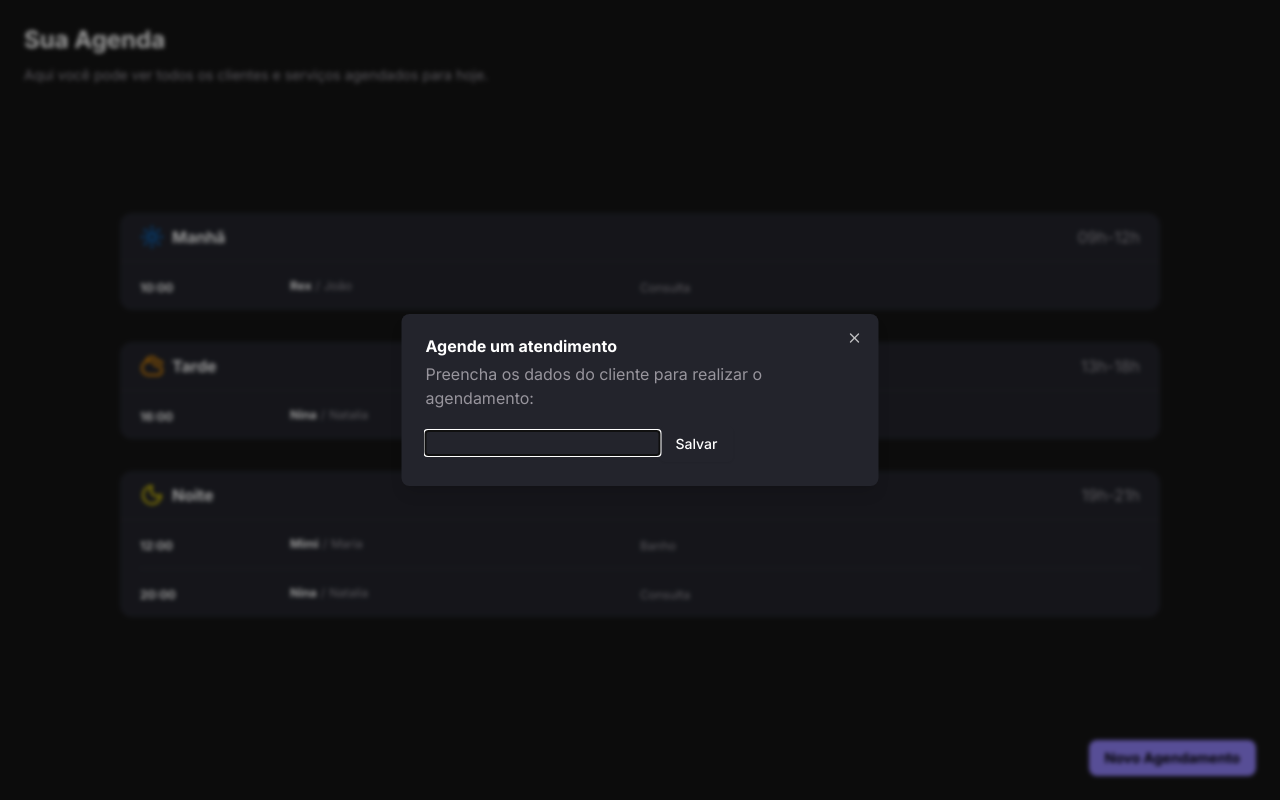
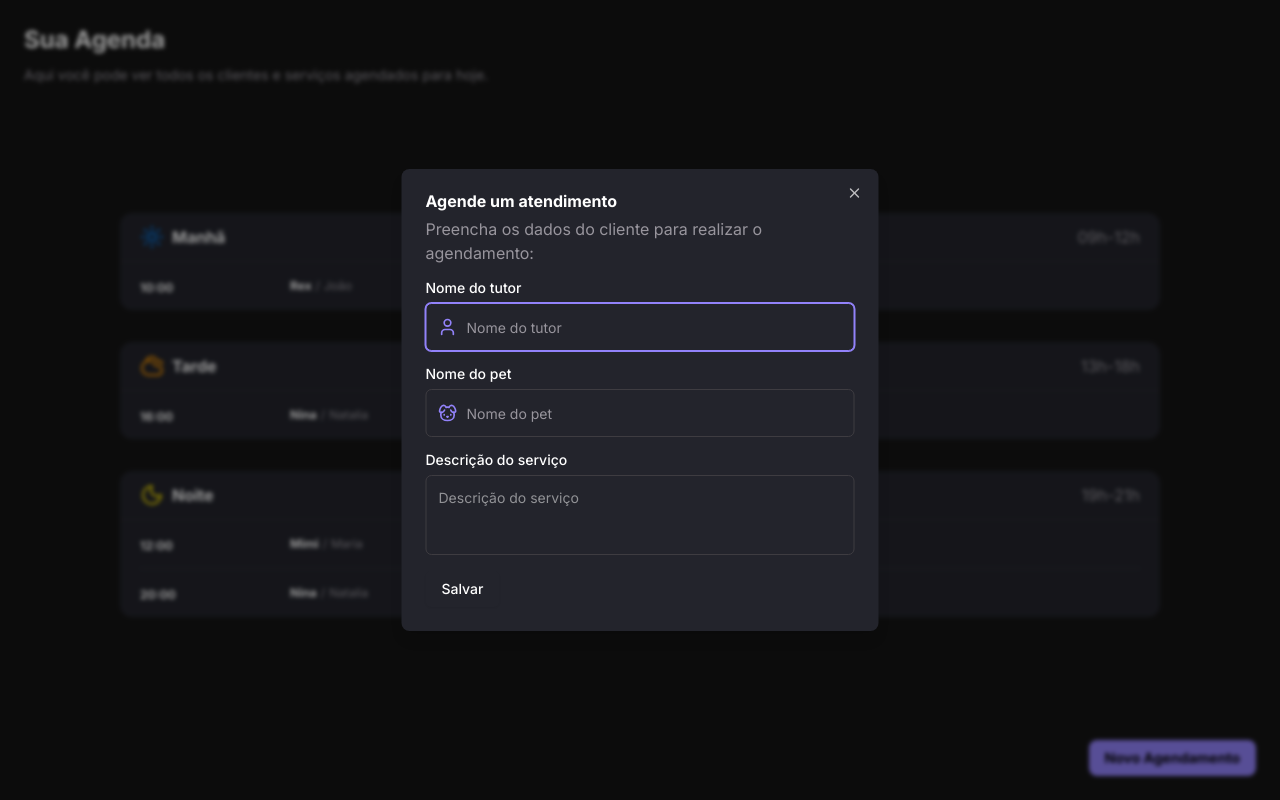
Before and after one commit to Kelwyn02/petshop, a Next.js app: page / in a window 1280 px wide. Both pictures are taken after a click on the button "Novo Agendamento". Built offline with nearby package versions, Linux system fonts and the light colour scheme.

Commit message:
AppointmentForm inputs

```diff
--- a/src/components/AppointmentForm.tsx
+++ /dev/null
@@ -1,66 +0,0 @@
-'use client';
-
-import z from 'zod';
-import { Button } from './ui/button';
-import {
-  Dialog,
-  DialogContent,
-  DialogDescription,
-  DialogHeader,
-  DialogTitle,
-  DialogTrigger,
-} from './ui/dialog';
-import { useForm } from 'react-hook-form';
-import { zodResolver } from '@hookform/resolvers/zod';
-import { Form } from './ui/form';
-
-const appointmentFormSchema = z.object({
-  tutorName: z.string().min(3, 'O nome do tutor é obrigatório'),
-  petName: z.string().min(11, 'O nome do pet é obrigatório'),
-  phone: z.string().min(3, 'O telefone é obrigatório'),
-  description: z.string().min(3, 'A descrição é obrigatória'),
-});
-
-type appointmentFormValues = z.infer<typeof appointmentFormSchema>;
-
-export function AppointmentForm() {
-  const form = useForm<appointmentFormValues>({
-    resolver: zodResolver(appointmentFormSchema),
-    defaultValues: {
-      tutorName: '',
-      petName: '',
-      phone: '',
-      description: '',
-    },
-  });
-
-  const onSubmit = (data: appointmentFormValues) => {
-    console.log(data);
-  };
-
-  return (
-    <Dialog>
-      <DialogTrigger asChild>
-        <Button variant="brand">Novo Agendamento</Button>
-      </DialogTrigger>
-      <DialogContent
-        variant="appointment"
-        overlayVariant="blurred"
-        showCloseButton
-      >
-        <DialogHeader>
-          <DialogTitle size="modal">Agende um atendimento</DialogTitle>
-          <DialogDescription size="modal">
-            Preencha os dados do cliente para realizar o agendamento:
-          </DialogDescription>
-        </DialogHeader>
-        <Form {...form}>
-          <form onSubmit={form.handleSubmit(onSubmit)}>
-            <input {...form.register('tutorName')} type="text" />
-            <Button type="submit">Salvar</Button>
-          </form>
-        </Form>
-      </DialogContent>
-    </Dialog>
-  );
-}
--- /dev/null
+++ b/src/components/AppointmentForm/index.tsx
@@ -0,0 +1,150 @@
+'use client';
+
+import z from 'zod';
+import { Button } from '../ui/button';
+import {
+  Dialog,
+  DialogContent,
+  DialogDescription,
+  DialogHeader,
+  DialogTitle,
+  DialogTrigger,
+} from '../ui/dialog';
+import { useForm } from 'react-hook-form';
+import { zodResolver } from '@hookform/resolvers/zod';
+import {
+  Form,
+  FormControl,
+  FormField,
+  FormItem,
+  FormLabel,
+  FormMessage,
+} from '../ui/form';
+import { Dog, User } from 'lucide-react';
+import { Input } from '../ui/input';
+import { Textarea } from '../ui/textarea';
+
+const appointmentFormSchema = z.object({
+  tutorName: z.string().min(3, 'O nome do tutor é obrigatório'),
+  petName: z.string().min(11, 'O nome do pet é obrigatório'),
+  phone: z.string().min(3, 'O telefone é obrigatório'),
+  description: z.string().min(3, 'A descrição é obrigatória'),
+});
+
+type appointmentFormValues = z.infer<typeof appointmentFormSchema>;
+
+export function AppointmentForm() {
+  const form = useForm<appointmentFormValues>({
+    resolver: zodResolver(appointmentFormSchema),
+    defaultValues: {
+      tutorName: '',
+      petName: '',
+      phone: '',
+      description: '',
+    },
+  });
+
+  const onSubmit = (data: appointmentFormValues) => {
+    console.log(data);
+  };
+
+  return (
+    <Dialog>
+      <DialogTrigger asChild>
+        <Button variant="brand">Novo Agendamento</Button>
+      </DialogTrigger>
+      <DialogContent
+        variant="appointment"
+        overlayVariant="blurred"
+        showCloseButton
+      >
+        <DialogHeader>
+          <DialogTitle size="modal">Agende um atendimento</DialogTitle>
+          <DialogDescription size="modal">
+            Preencha os dados do cliente para realizar o agendamento:
+          </DialogDescription>
+        </DialogHeader>
+
+        <Form {...form}>
+          <form onSubmit={form.handleSubmit(onSubmit)} className="space-y-4">
+            <FormField
+              control={form.control}
+              name="tutorName"
+              render={({ field }) => (
+                <FormItem>
+                  <FormLabel className="text-label-medium-size text-content-primary">
+                    Nome do tutor
+                  </FormLabel>
+                  <FormControl>
+                    <div className="relative">
+                      <User
+                        className="absolute left-3 top-1/2 -translate-y-1/2 transform text-content-brand"
+                        size={20}
+                      />
+                      <Input
+                        placeholder="Nome do tutor"
+                        className="pl-10"
+                        {...field}
+                      />
+                    </div>
+                  </FormControl>
+                  <FormMessage />
+                </FormItem>
+              )}
+            />
+
+            <FormField
+              control={form.control}
+              name="petName"
+              render={({ field }) => (
+                <FormItem>
+                  <FormLabel className="text-label-medium-size text-content-primary">
+                    Nome do pet
+                  </FormLabel>
+                  <FormControl>
+                    <div className="relative">
+                      <Dog
+                        className="absolute left-3 top-1/2 -translate-y-1/2 transform text-content-brand"
+                        size={20}
+                      />
+                      <Input
+                        placeholder="Nome do pet"
+                        className="pl-10"
+                        {...field}
+                      />
+                    </div>
+                  </FormControl>
+                  <FormMessage />
+                </FormItem>
+              )}
+            />
+
+            <FormField
+              control={form.control}
+              name="description"
+              render={({ field }) => (
+                <FormItem>
+                  <FormLabel className="text-label-medium-size text-content-primary">
+                    Descrição do serviço
+                  </FormLabel>
+                  <FormControl>
+                    <div className="relative">
+                      <Textarea
+                        placeholder="Descrição do serviço"
+                        className="resize-none"
+                        {...field}
+                      />
+                    </div>
+                  </FormControl>
+                  <FormMessage />
+                </FormItem>
+              )}
+            />
+
+            <Button type="submit">Salvar</Button>
+          </form>
+        </Form>
+      </DialogContent>
+    </Dialog>
+  );
+}
--- /dev/null
+++ b/src/components/ui/input.tsx
@@ -0,0 +1,22 @@
+import * as React from 'react';
+
+import { cn } from '@/lib/utils';
+
+function Input({ className, type, ...props }: React.ComponentProps<'input'>) {
+  return (
+    <input
+      type={type}
+      data-slot="input"
+      className={cn(
+        'flex h-12 w-full rounded-md border border-border-primary bg-background-tertiary px-3 py-2 text-sm text-content-primary ring-offset-background file:border-0 file:bg-transparent file:text-sm file:font-medium placeholder:text-content-secondary focus-visible:outline-none focus-visible:ring-1 focus-visible:ring-offset-0 focus-visible:ring-border-brand disabled:cursor-not-allowed disabled:opacity-50',
+        'hover:border-border-secondary',
+        'focus:border-border-brand focus-visible:border-border-brand',
+        'aria-invalid:ring-destructive/20 aria-invalid:border-destructive',
+        className
+      )}
+      {...props}
+    />
+  );
+}
+
+export { Input };
--- /dev/null
+++ b/src/components/ui/textarea.tsx
@@ -0,0 +1,24 @@
+import * as React from 'react';
+
+import { cn } from '@/lib/utils';
+
+export type TextareaProps = React.TextareaHTMLAttributes<HTMLTextAreaElement>;
+
+const Textarea = React.forwardRef<HTMLTextAreaElement, TextareaProps>(
+  ({ className, ...props }, ref) => {
+    return (
+      <textarea
+        className={cn(
+          'flex min-h-[80px] w-full rounded-md border border-border-primary bg-background-tertiary px-3 py-3 text-sm ring-offset-background placeholder:text-muted-foreground focus-visible:outline-none focus-visible:ring-1 focus-visible:ring-offset-0 focus-visible:ring-border-brand disabled:cursor-not-allowed disabled:opacity-50',
+          'hover:border-border-secondary',
+          className
+        )}
+        ref={ref}
+        {...props}
+      />
+    );
+  }
+);
+Textarea.displayName = 'Textarea';
+
+export { Textarea };
```
